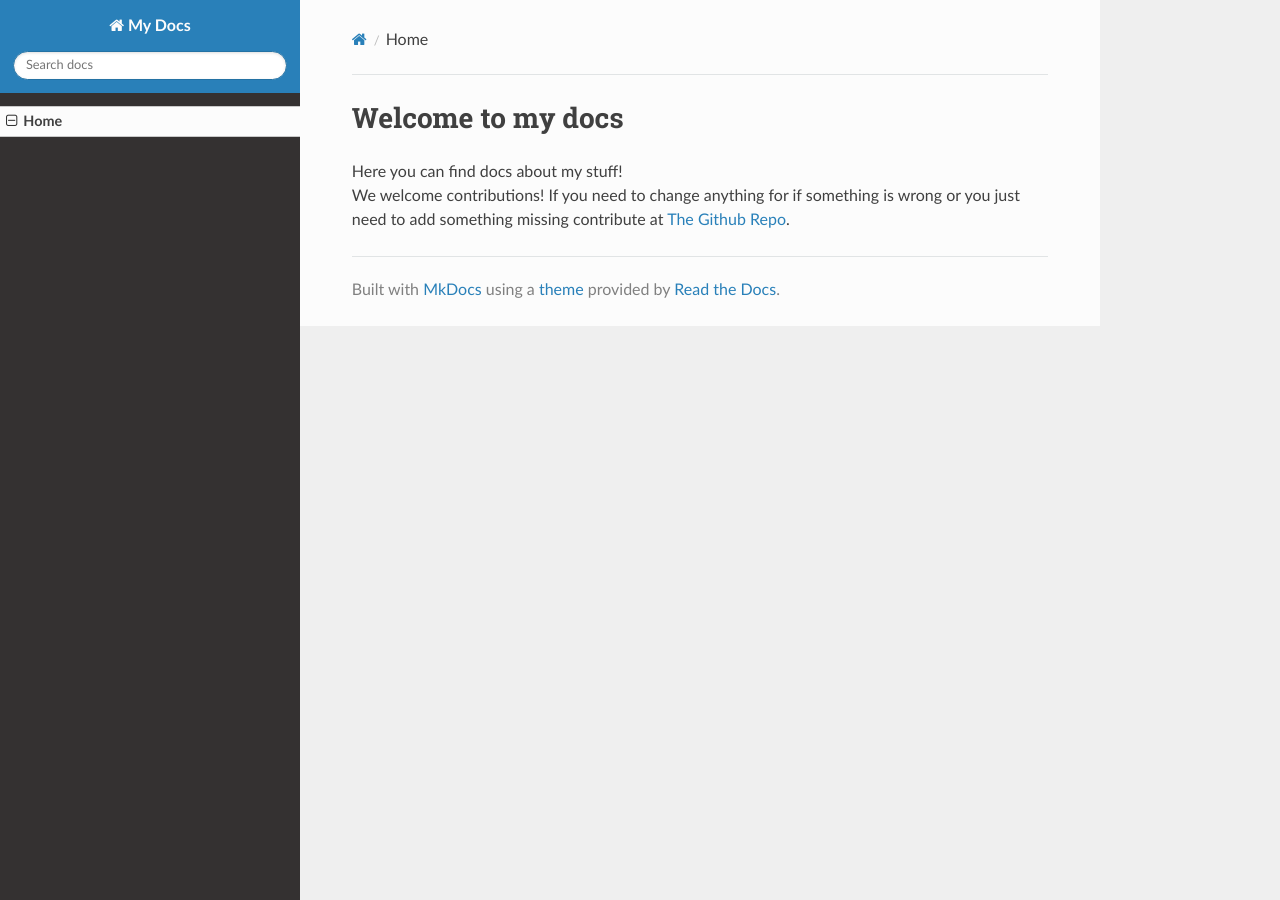
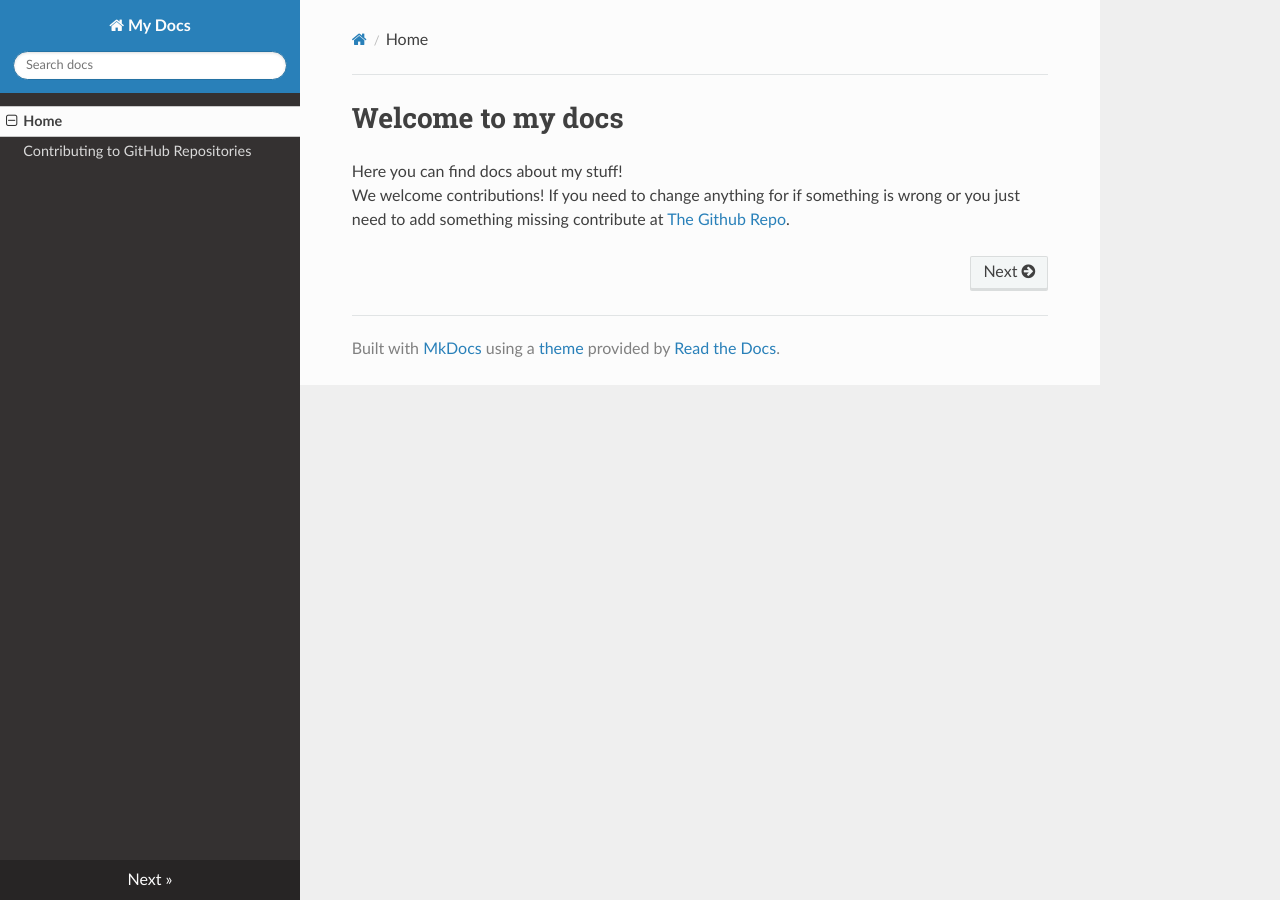
Before and after one commit to ElliNet13/docs, an MkDocs documentation site: the page built from docs/index.md, in a window 1280 px wide. Built offline with MkDocs 1.6.1, drawn with Linux system fonts in a browser that asks for light colours; nearby versions of some CDN libraries.

Commit message:
Add add.md

```diff
--- a/mkdocs.yml
+++ b/mkdocs.yml
@@ -1,4 +1,5 @@
 site_name: My Docs
 nav:
   - Home: index.md
+  - Contributing to GitHub Repositories: add.md
 theme: readthedocs
```
